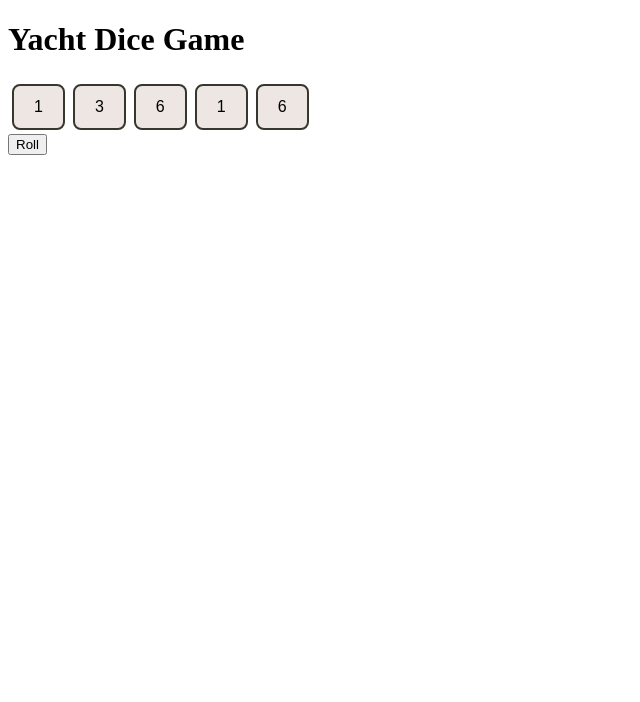
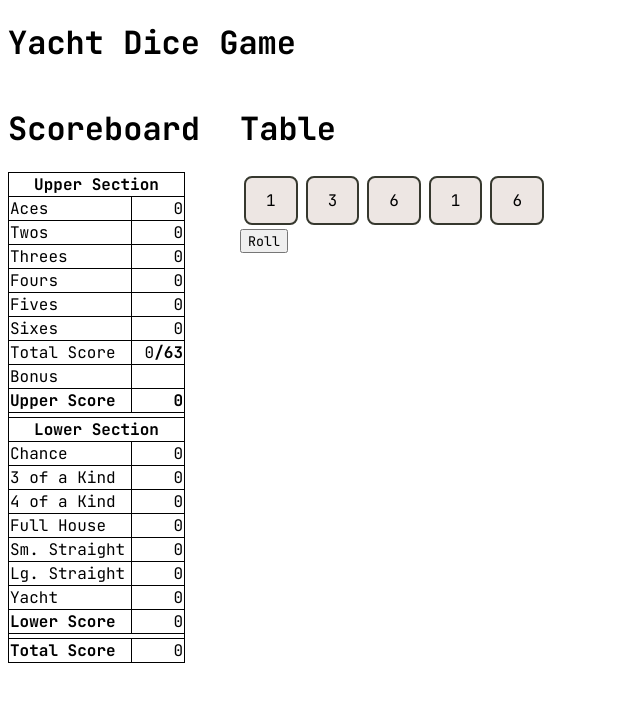
Before and after one commit to KevinHe99/yacht-dice-game, a React (Vite) app: page / in a window 1280 px wide. Shown: the top 702 px of the page, without its empty margins (0-640 px from the left). Built offline with nearby package versions, Linux system fonts and the light colour scheme.

Commit message:
Added Scores to Scoreboard

```diff
--- a/index.html
+++ b/index.html
@@ -3,6 +3,9 @@
   <head>
     <meta charset="UTF-8" />
     <meta name="viewport" content="width=device-width, initial-scale=1.0" />
+    <link rel="preconnect" href="https://fonts.googleapis.com">
+    <link rel="preconnect" href="https://fonts.gstatic.com" crossorigin>
+    <link href="https://fonts.googleapis.com/css2?family=JetBrains+Mono:ital,wght@0,100..800;1,100..800&display=swap" rel="stylesheet">
     <title>Yacht Dice Game</title>
   </head>
   <body>
--- /dev/null
+++ b/src/App.css
@@ -0,0 +1,34 @@
+* {
+  font-family: "JetBrains Mono", monospace;
+}
+
+table, th, td {
+  border: 1px solid black;
+  border-collapse: collapse;
+}
+
+td {
+  height: 20px;
+  width: 120px;
+}
+
+td.seperator {
+  height: 2px;
+}
+
+td.score {
+  text-align: right;
+  width: 50px;
+}
+
+.container {
+  display: flex;
+}
+
+.scoreboard {
+  margin-right: 20px;
+}
+
+.dice-board {
+  margin-left: 20px;
+}
--- a/src/App.jsx
+++ b/src/App.jsx
@@ -1,16 +1,87 @@
 import { useState } from "react";
 import { nanoid } from "nanoid";
 import Die from "./component/Die.jsx";
+import Scoreboard from "./component/Scoreboard.jsx";
+import "./App.css";
 
 export default function App() {
-  const [diceData, setDiceData] = useState(() => generateDice());
+  const [diceData, setDiceData] = useState(() => generateDiceData());
+  const [scoreData, setScoreData] = useState(() => generateScoreData());
 
-  function generateDice() {
+  function generateDiceData() {
     return new Array(5).fill(0).map(() => ({
       value: Math.ceil(Math.random() * 6),
       isHeld: false,
       id: nanoid(),
     }));
+  }
+
+  function generateScoreData() {
+    return {
+      upper: {
+        score: 0,
+        aces: {
+          value: 0,
+          lock: false,
+        },
+        twos: {
+          value: 0,
+          lock: false,
+        },
+        threes: {
+          value: 0,
+          lock: false,
+        },
+        fours: {
+          value: 0,
+          lock: false,
+        },
+        fives: {
+          value: 0,
+          lock: false,
+        },
+        sixes: {
+          value: 0,
+          lock: false,
+        },
+        bonus: {
+          value: 0,
+          lock: false,
+        },
+      },
+      lower: {
+        score: 0,
+        chance: {
+          value: 0,
+          lock: false,
+        },
+        oak3: {
+          value: 0,
+          lock: false,
+        },
+        oak4: {
+          value: 0,
+          lock: false,
+        },
+        fhouse: {
+          value: 0,
+          lock: false,
+        },
+        straightSM: {
+          value: 0,
+          lock: false,
+        },
+        straightLG: {
+          value: 0,
+          lock: false,
+        },
+        yacht: {
+          value: 0,
+          lock: false,
+        },
+      },
+      total: 0,
+    };
   }
 
   function rollDice() {
@@ -41,8 +112,16 @@ export default function App() {
   return (
     <>
       <h1>Yacht Dice Game</h1>
-      <div>{diceObjs}</div>
-      <button onClick={() => rollDice()}>Roll</button>
+      <div className={"container"}>
+        <div className={"scoreboard"}>
+          <Scoreboard scoreData={scoreData} />
+        </div>
+        <div className={"dice-board"}>
+          <h1>Table</h1>
+          <div>{diceObjs}</div>
+          <button onClick={() => rollDice()}>Roll</button>
+        </div>
+      </div>
     </>
   );
 }
--- /dev/null
+++ b/src/component/Scoreboard.jsx
@@ -0,0 +1,106 @@
+export default function Scoreboard({ scoreData }) {
+  return (
+    <>
+      <h1>Scoreboard</h1>
+      <table>
+        <tbody>
+          <tr>
+            <th colSpan={2}>Upper Section</th>
+          </tr>
+          <tr>
+            <td>Aces</td>
+            <td className={"score"}>{scoreData.upper.aces.value}</td>
+          </tr>
+          <tr>
+            <td>Twos</td>
+            <td className={"score"}>{scoreData.upper.twos.value}</td>
+          </tr>
+          <tr>
+            <td>Threes</td>
+            <td className={"score"}>{scoreData.upper.threes.value}</td>
+          </tr>
+          <tr>
+            <td>Fours</td>
+            <td className={"score"}>{scoreData.upper.fours.value}</td>
+          </tr>
+          <tr>
+            <td>Fives</td>
+            <td className={"score"}>{scoreData.upper.fives.value}</td>
+          </tr>
+          <tr>
+            <td>Sixes</td>
+            <td className={"score"}>{scoreData.upper.sixes.value}</td>
+          </tr>
+          <tr>
+            <td>Total Score</td>
+            <td className={"score"}>
+              {scoreData.upper.bonus.value}
+              <span style={{ fontWeight: "bold" }}>/63</span>
+            </td>
+          </tr>
+          <tr>
+            <td>Bonus</td>
+            <td className={"score"}>
+              {scoreData.upper.bonus.lock
+                ? `+${scoreData.upper.bonus.value}`
+                : ""}
+            </td>
+          </tr>
+          <tr>
+            <td style={{ fontWeight: "bold" }}>Upper Score</td>
+            <td className={"score"}>
+              <span style={{ fontWeight: "bold" }}>
+                {scoreData.upper.score}
+              </span>
+            </td>
+          </tr>
+          <tr>
+            <td className="seperator" colSpan={2}></td>
+          </tr>
+          <tr>
+            <th colSpan={2}>Lower Section</th>
+          </tr>
+          <tr>
+            <td>Chance</td>
+            <td className={"score"}>{scoreData.lower.chance.value}</td>
+          </tr>
+          <tr>
+            <td>3 of a Kind</td>
+            <td className={"score"}>{scoreData.lower.oak3.value}</td>
+          </tr>
+          <tr>
+            <td>4 of a Kind</td>
+            <td className={"score"}>{scoreData.lower.oak4.value}</td>
+          </tr>
+          <tr>
+            <td>Full House</td>
+            <td className={"score"}>{scoreData.lower.fhouse.value}</td>
+          </tr>
+          <tr>
+            <td>Sm. Straight</td>
+            <td className={"score"}>{scoreData.lower.straightSM.value}</td>
+          </tr>
+          <tr>
+            <td>Lg. Straight</td>
+            <td className={"score"}>{scoreData.lower.straightLG.value}</td>
+          </tr>
+          <tr>
+            <td>Yacht</td>
+            <td className={"score"}>{scoreData.lower.yacht.value}</td>
+          </tr>
+          <tr>
+            <td style={{ fontWeight: "bold" }}>Lower Score</td>
+            <td className={"score"}>{scoreData.lower.score}</td>
+          </tr>
+          <tr>
+            <td className="seperator" colSpan={2}></td>
+          </tr>
+          <tr>
+            <td style={{ fontWeight: "bold" }}>Total Score</td>
+            <td className={"score"}>{scoreData.total}</td>
+          </tr>
+        </tbody>
+      </table>
+    </>
+  );
+}
```
